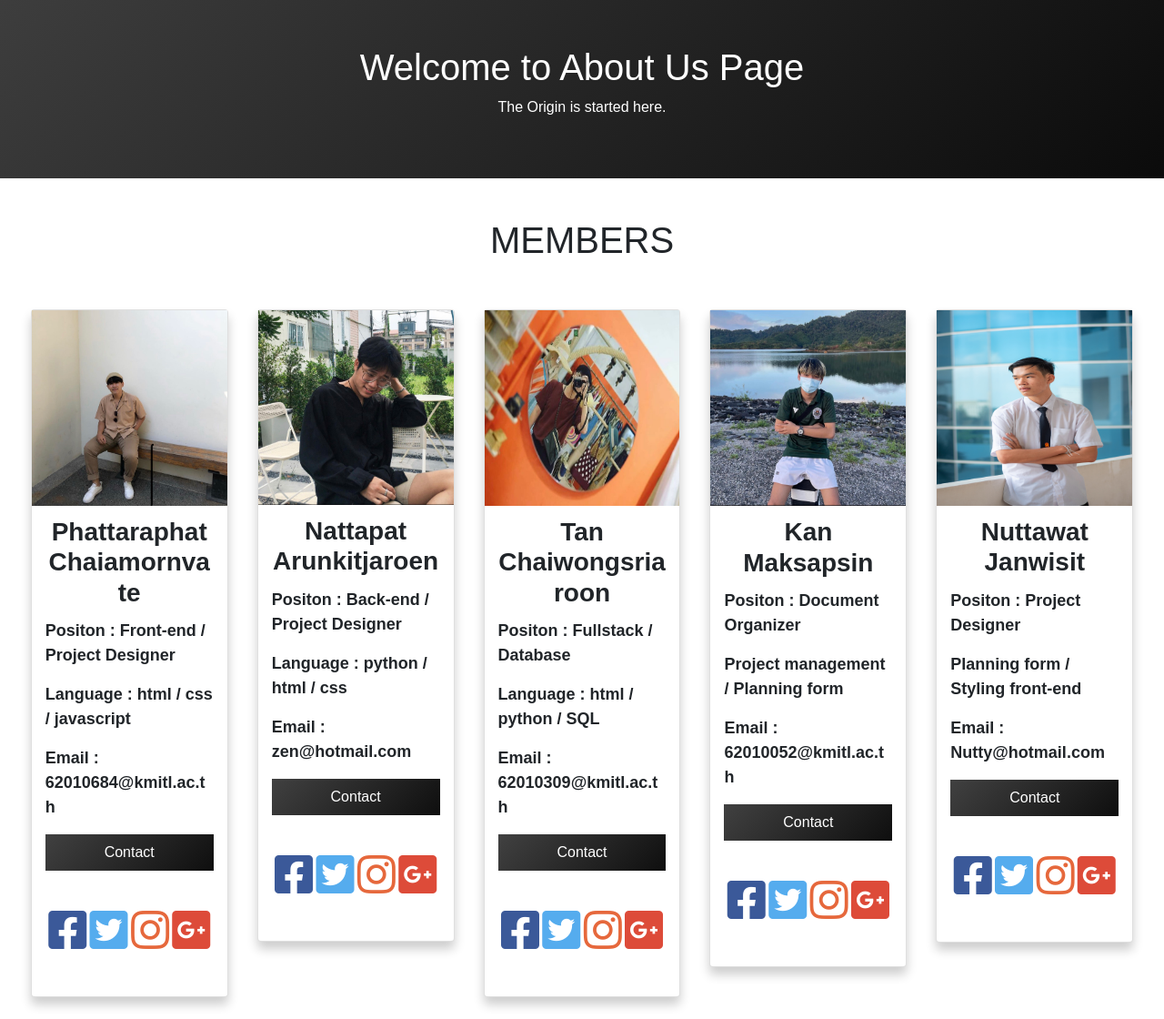
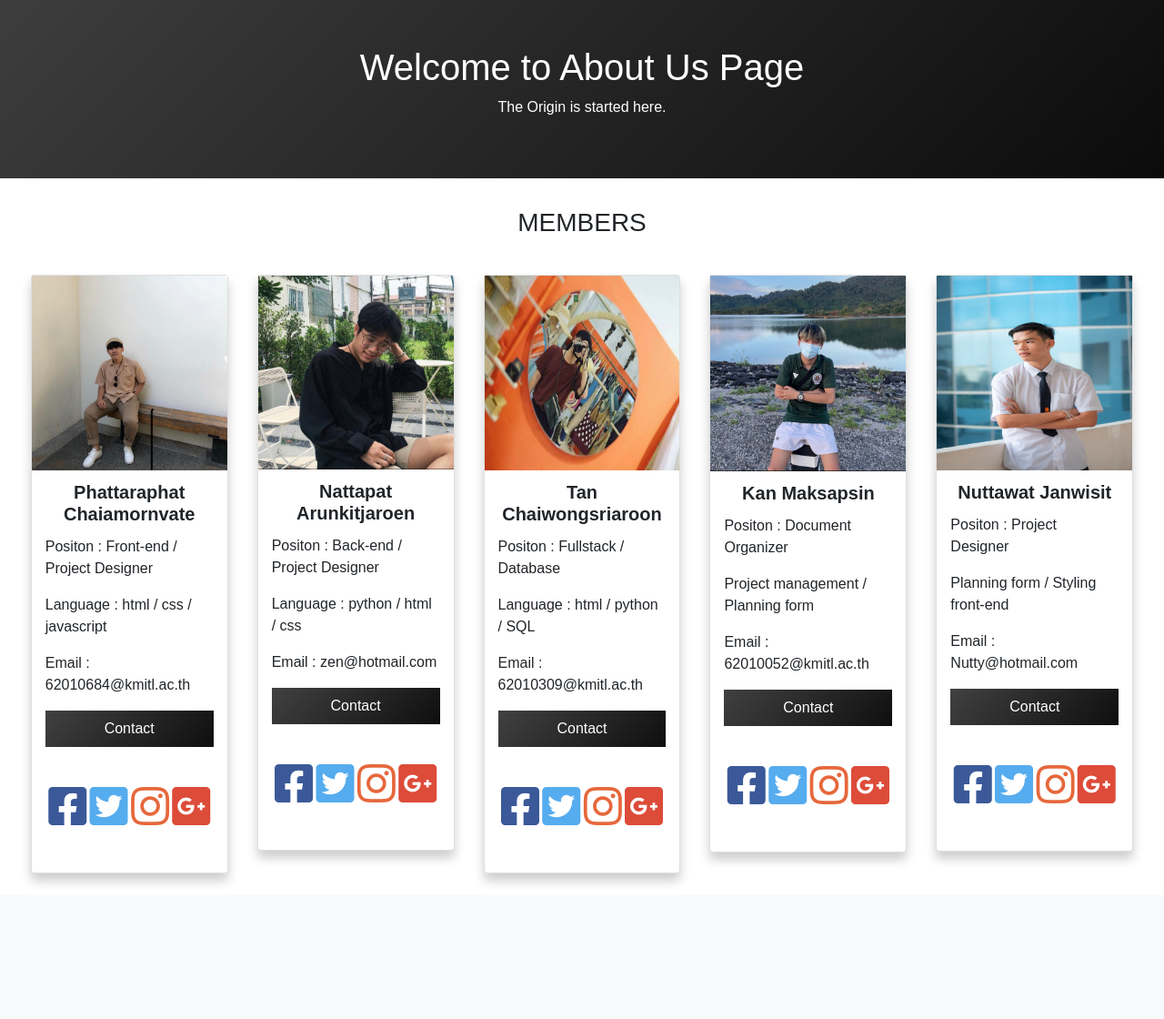
Before and after one commit to pperorin/Telecare, a Django app: page /about in a window 1280 px wide. Shown: the part 56-1176 px from the top of the page at 91% size. After the commit the page ends 1026 px from the top, so only its background shows below. Run offline with Django 3.2, Linux system fonts and the light colour scheme; some libraries are stand-ins or nearby versions.

Commit message:
Pull from zen 25/5

```diff
--- a/djangoproject/blogs/static/css/styleAboutus.css
+++ b/djangoproject/blogs/static/css/styleAboutus.css
@@ -43,9 +43,9 @@ h2 {
 }
 
 .team {
-  margin-top: 2.75rem;
-  margin-bottom: 2.75rem;
-  font-size: 2.5rem;
+  margin-top: 2rem;
+  margin-bottom: 2rem;
+  font-size: 1.75rem;
 }
 
 .userLogoTeam {
@@ -59,7 +59,8 @@ h2 {
   text-align: center;
   margin-top: 0.75rem;
   margin-bottom: 0.75rem;
-  font-weight: 650;
+  font-weight: 550;
+  font-size: 20px;
 }
 
 .column {
@@ -109,18 +110,18 @@ p .welcome_quote {
 } */
 
 .Position {
-  font-weight: 550;
-  font-size: 18px;
+  font-weight: 450;
+  font-size: 16px;
 }
 
 .Lang {
-  font-weight: 550;
-  font-size: 18px;
+  font-weight: 450;
+  font-size: 16px;
 }
 
 .Email {
-  font-weight: 550;
-  font-size: 18px;
+  font-weight: 450;
+  font-size: 16px;
 }
 
 .contact {
--- a/djangoproject/templates/layout.html
+++ b/djangoproject/templates/layout.html
@@ -3,7 +3,7 @@
 <html lang="en">
   <head>
     {% load static %}
-    <link rel="stylesheet" href="{%static 'css/styleAboutus.css' %}" />
+    <link rel="stylesheet" href="{%static 'css/styleaboutus.css' %}" />
     <meta charset="UTF-8" />
     <meta name="viewport" content="width=device-width, initial-scale=1.0" />
 
```
